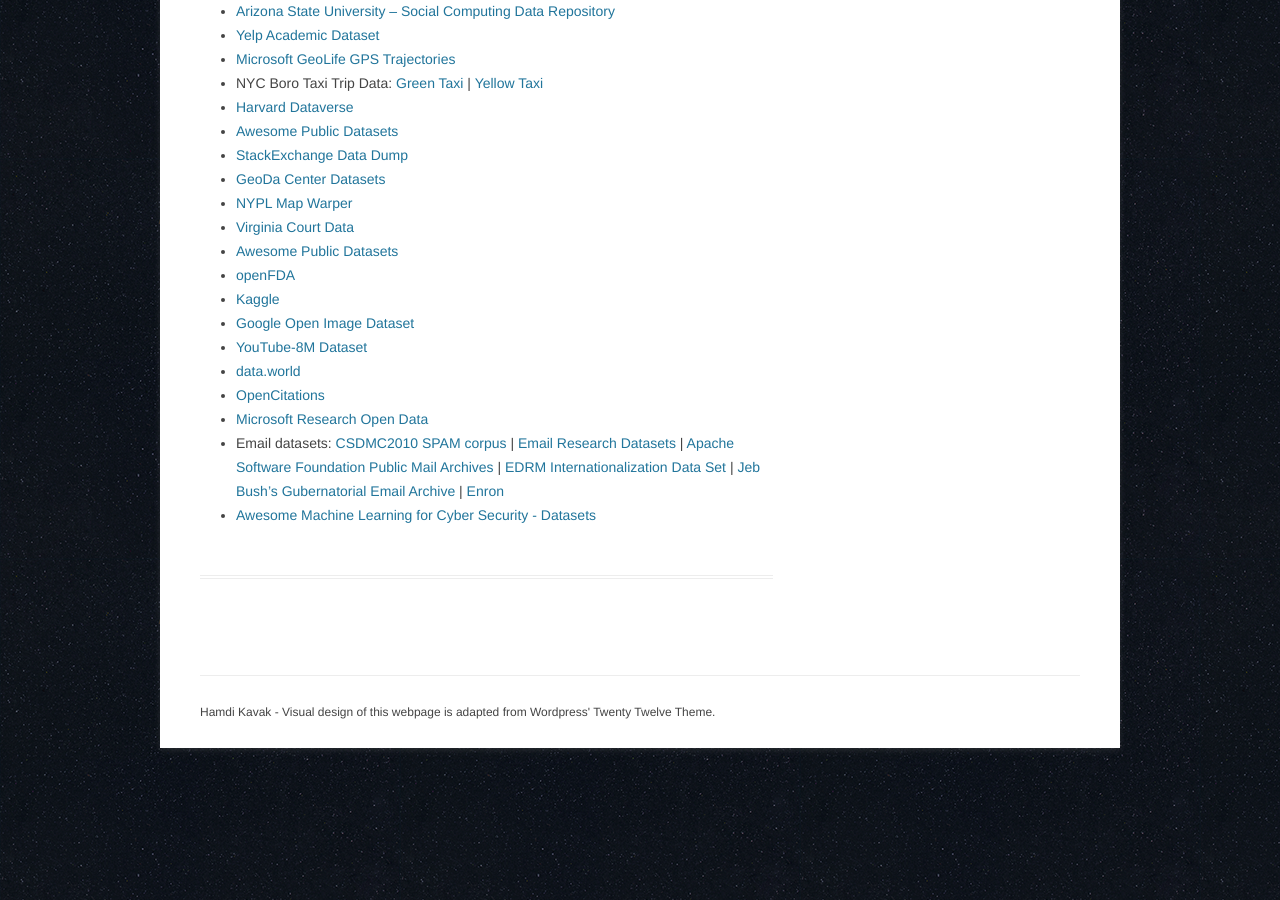
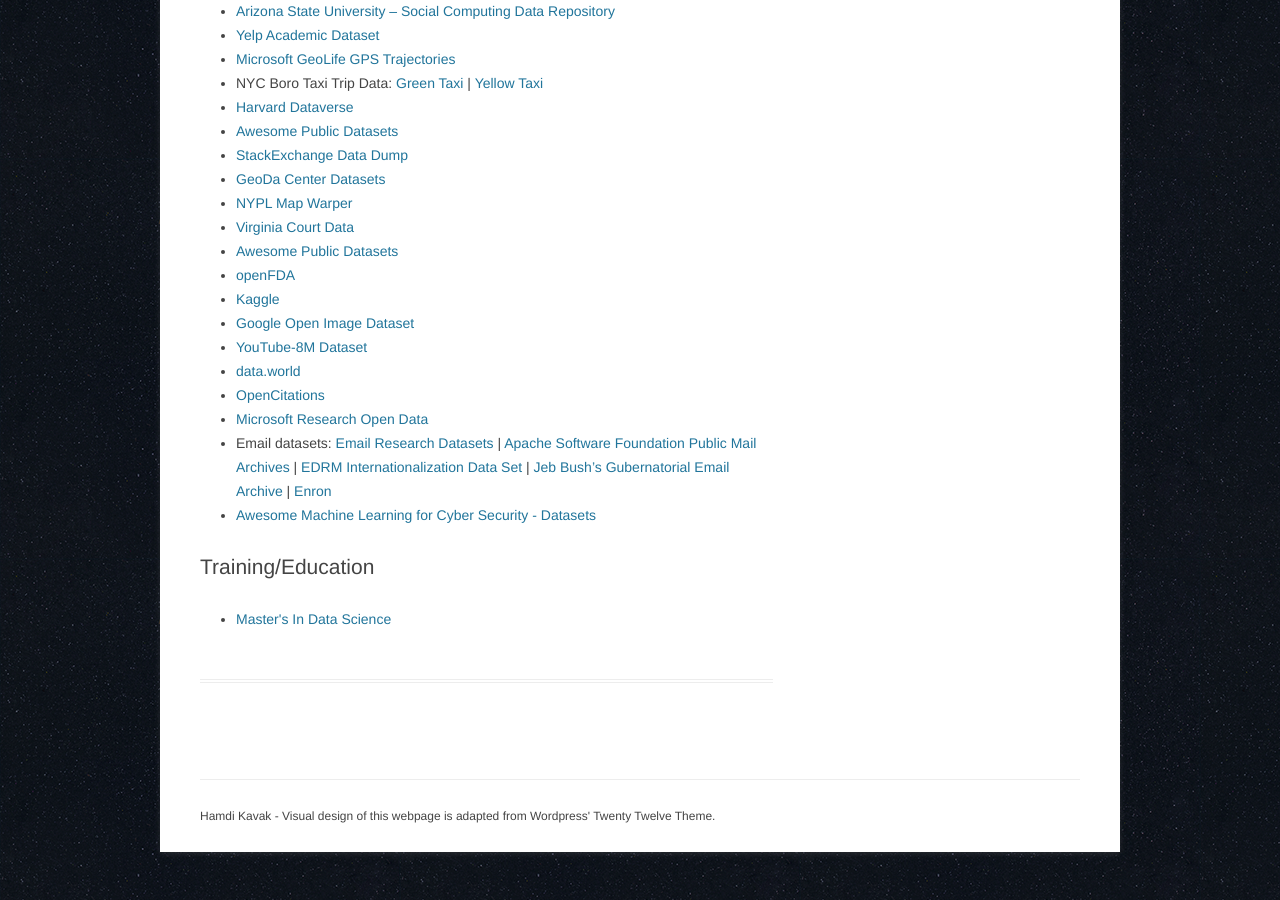
Before and after one commit to hamdikavak/hamdikavak.github.io, a Jekyll site: the page built from datasets/index.html, in a window 1280 px wide and 900 px high, scrolled down 1041 px. Built offline with Jekyll 4.4.1, drawn with Linux system fonts in a browser that asks for light colours; nearby versions of some CDN libraries.

Commit message:
Update index.html
Added a link and removed/replaced broken links.

```diff
--- a/datasets/index.html
+++ b/datasets/index.html
@@ -28,14 +28,14 @@
 		Machine learning in JS:
 		<a href="http://playground.tensorflow.org/">Tensorflow</a> |
 		<a href="http://cs.stanford.edu/people/karpathy/convnetjs/">ConvNetJS</a> |
-		<a href="http://synaptic.juancazala.com/">Synaptic</a> |
+		<a href="http://caza.la/synaptic/">Synaptic</a> |
 		<a href="http://www.mindjs.net/">Mind</a>
 	</li>
 	<li>
 		Python packages/modules:
 		<a href="https://scipy.org/scipylib/">SciPy</a> |
 		<a href="https://seaborn.pydata.org">Seaborn</a> |
-		<a href="http://bokeh.pydata.org/">Bokeh</a>|
+		<a href="http://bokeh.pydata.org/">Bokeh</a> |
 		<a href="http://scikit-learn.org">scikit-learn</a> |
 		<a href="http://www.statsmodels.org">Statsmodel</a>
 	</li>
@@ -75,12 +75,8 @@
 	<li><a href="https://data.world">data.world</a></li>
 	<li><a href="http://opencitations.net">OpenCitations</a></li>
 	<li><a href="https://msropendata.com">Microsoft Research Open Data</a></li>
-
-
-
 	<li>
 		Email datasets:
-		<a title="CSDMC2010" href="http://csmining.org/index.php/spam-email-datasets-.html">CSDMC2010 SPAM corpus</a> |
 		<a title="Email Research Datasets" href="https://sites.google.com/site/emailresearchorg/datasets">Email Research Datasets</a> |
 		<a title="Apache Software Foundation Public Mail Archives" href="https://aws.amazon.com/datasets/apache-software-foundation-public-mail-archives/">Apache Software Foundation Public Mail Archives</a>  |
 		<a title="EDRM Internationalization Data Set" href="http://www.edrm.net/resources/data-sets/edrm-internationalization-data-set/">EDRM Internationalization Data Set</a> |
@@ -88,5 +84,10 @@
 		<a title="Enron" href="https://www.cs.cmu.edu/~./enron/">Enron</a>
 	</li>
 	<li><a href="https://github.com/jivoi/awesome-ml-for-cybersecurity#-datasets">Awesome Machine Learning for Cyber Security - Datasets</a></li>
+</ul>
 
+
+<h1>Training/Education</h1>
+<ul>
+	<li><a href="https://www.mastersindatascience.org/careers/data-scientist/" target="_blank">Master's In Data Science</a></li>
 </ul>
```
